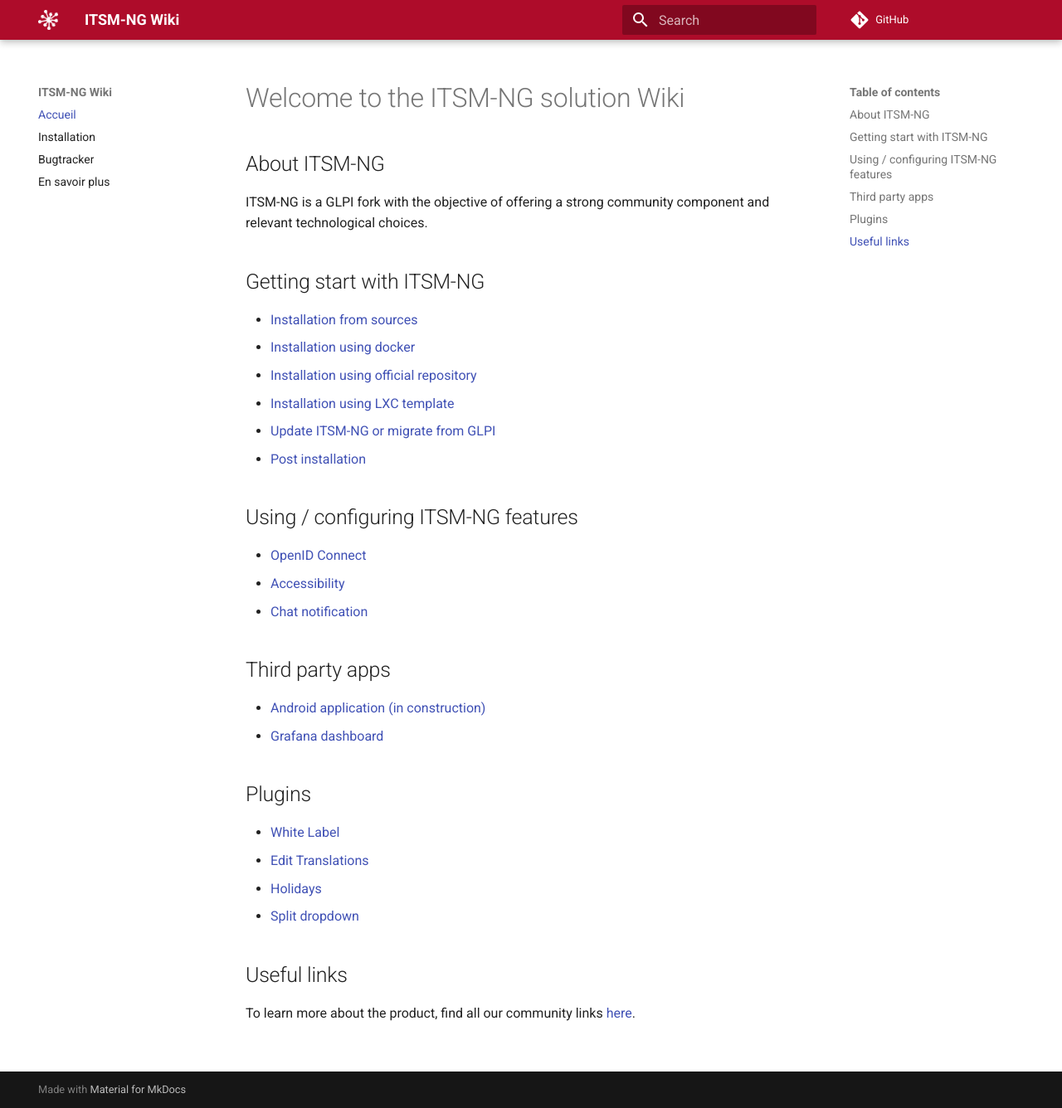
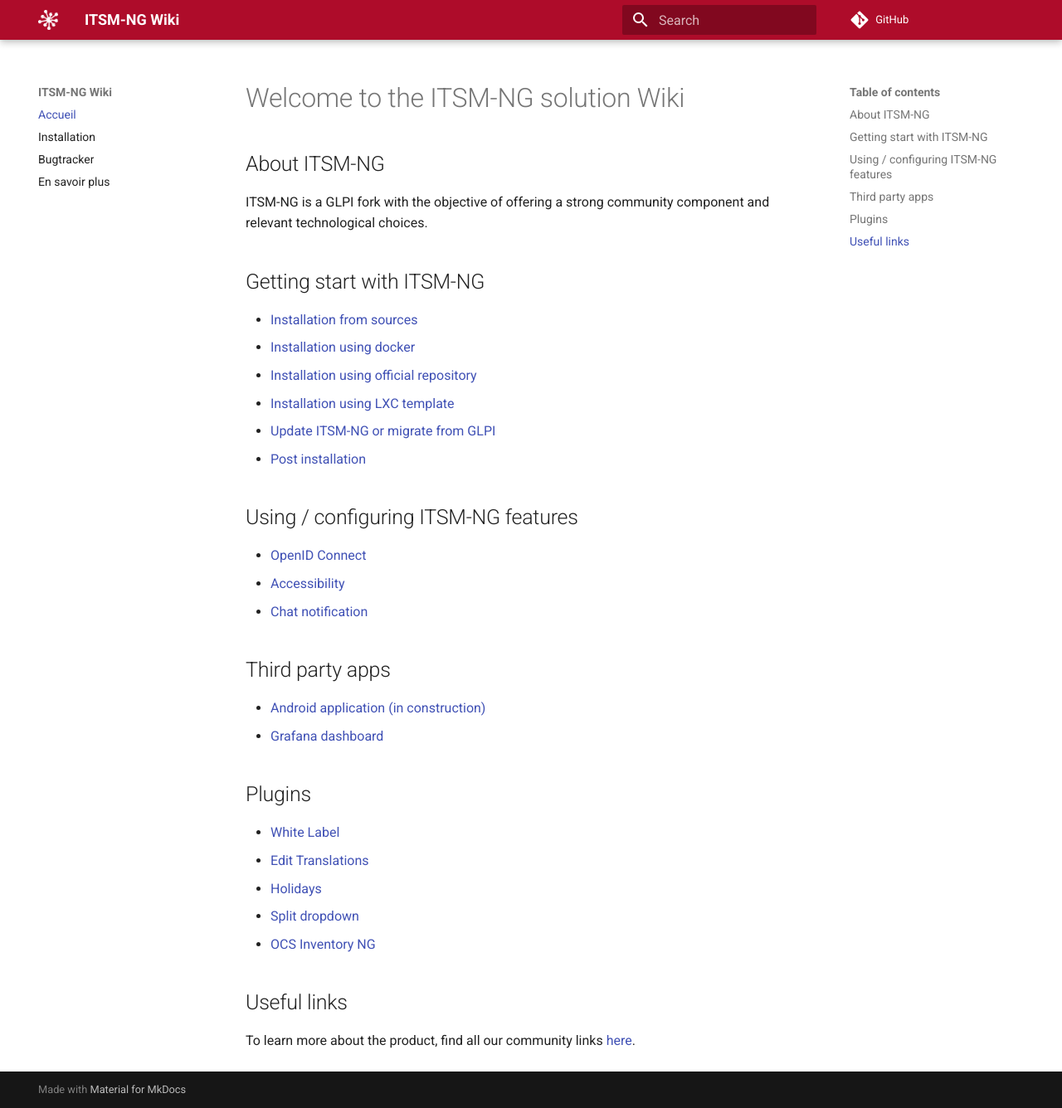
Before and after one commit to itsmng/wiki-backup, an MkDocs documentation site: the page built from docs/index.md, in a window 1280 px wide and 1336 px high. Shown: the whole window at 83% size. Built offline with MkDocs 1.6.1 and Material for MkDocs 9.7.7, drawn with Linux system fonts in a browser that asks for light colours; comment, search, counter and statistics services are not loaded.

Commit message:
Add ocs doc link

```diff
--- a/docs/index.md
+++ b/docs/index.md
@@ -30,6 +30,7 @@ ITSM-NG is a GLPI fork with the objective of offering a strong community compone
 * [Edit Translations](plugins/edittranslation-plugin.md)
 * [Holidays](plugins/holidays-plugin.md)
 * [Split dropdown](plugins/splitdropdown-plugin.md)
+* [OCS Inventory NG](plugin/ocsinventoryng-plugin.md)
 
 ## Useful links
 
```
